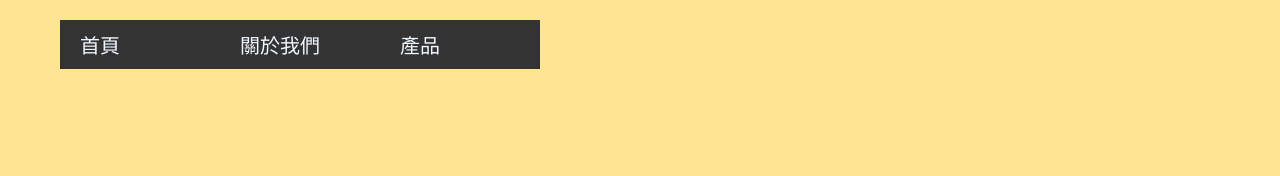
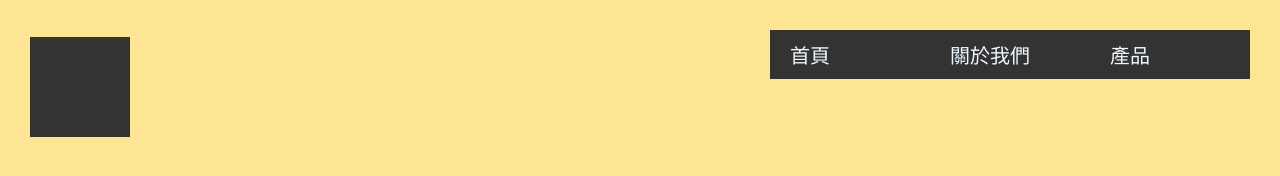
Before and after one commit to sexfat/chd102, a plain HTML site: page index.html in a window 1280 px wide. Drawn offline with Linux system fonts and the light colour scheme.

Commit message:
sass nesting

```diff
--- a/index.html
+++ b/index.html
@@ -7,8 +7,9 @@
     <link rel="stylesheet" href="css/style.css">
 </head>
 <body>
-   <div class="wrapper_fixed">
+   <div class="wrapper">
     <header>
+        <h1 class="logo">logo</h1>
         <nav>
             <ul>
                 <li class="item">首頁</li>
--- a/sass/style.scss
+++ b/sass/style.scss
@@ -64,14 +64,22 @@ $class : '.fgw';
 
 //nesting
 
+$bg : #333;
 
-.wrapper_fixed {
+.wrapper {
    width: 100%;
    max-width: 1366px;
-
+   margin: auto;
    header {
-      margin: 10px auto;
+      margin: 0px 10px;
       height: 120px;
+      display: flex;
+      justify-content: space-between;
+      h1.logo {
+          width: 100px;
+          height: 100px;
+          background-color: $bg;
+      }
 
       nav {
          ul {
@@ -81,18 +89,15 @@ $class : '.fgw';
             li {
                min-width: 120px;
                padding: 10px 20px;
-               background-color: #333;
+               background-color: $bg;
                color: aliceblue;
             }
          }
 
       }
    }
+}
 
-
-
-
-}
 
 
 
```
Also changed, not shown: css/style.css, 1 other file.
